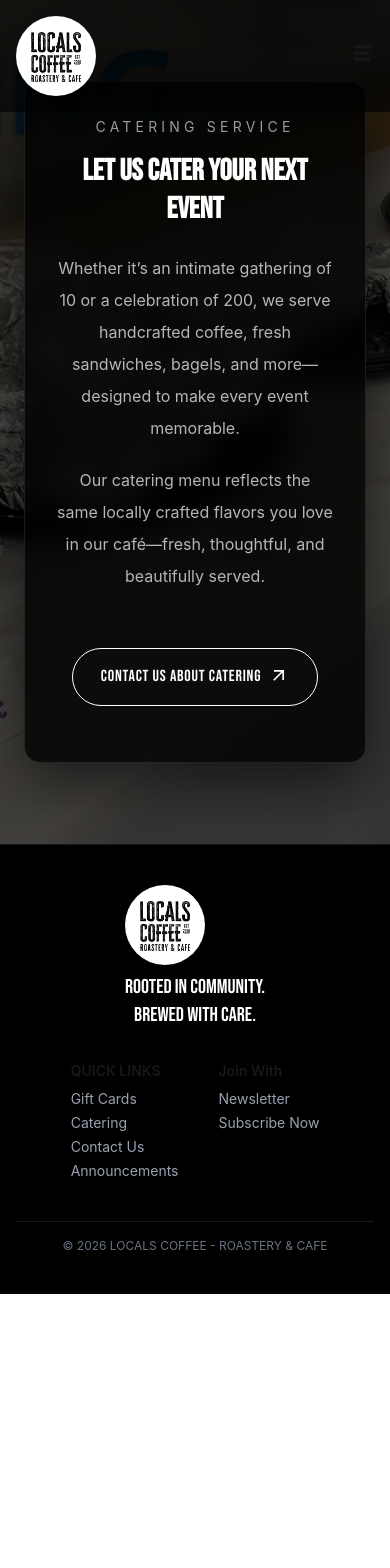
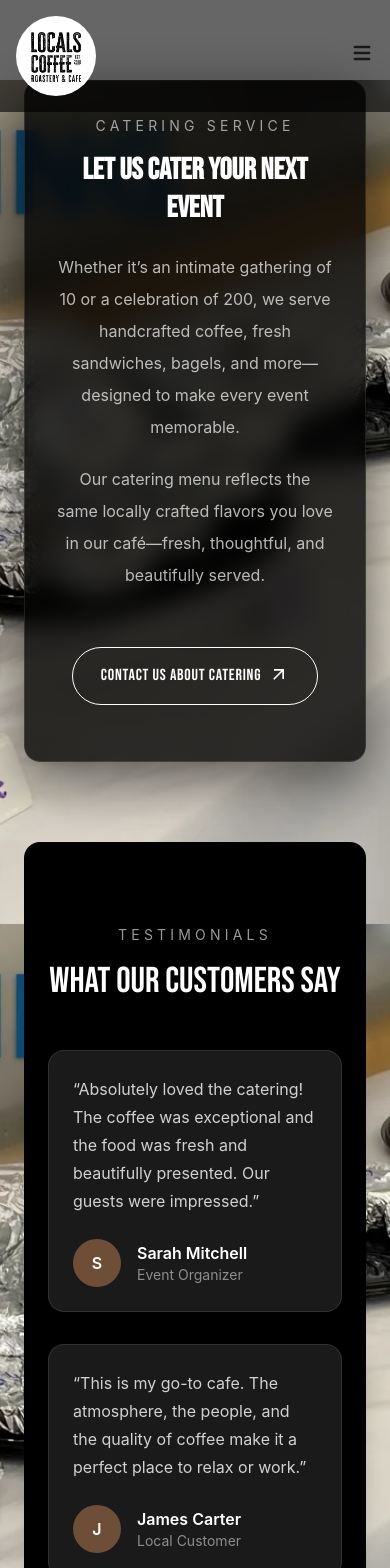
Before and after one commit to Bushra01-Dhaka/Locals-Coffee---Roastery-Cafe, a React (Vite) app: page /catering in a window 390 px wide. Shown: the top 1568 px of the page. Before the commit the page ends 1294 px from the top, so only its background shows below. Built offline with nearby package versions, Linux system fonts and the light colour scheme.

Commit message:
Created Testimonial page and also make it respponsive

```diff
--- /dev/null
+++ b/public/menu.json
@@ -0,0 +1,103 @@
+{
+  "categories": [
+    {
+      "id": "drinks",
+      "name": "Drinks",
+      "items": [
+        {
+          "id": 1,
+          "name": "Latte",
+          "price": 4.5,
+          "hasOptions": true,
+          "options": {
+            "milk": ["Whole", "Almond", "Oat", "Soy"],
+            "size": ["Small", "Medium", "Large"]
+          }
+        },
+        {
+          "id": 2,
+          "name": "Cappuccino",
+          "price": 4.5,
+          "hasOptions": true
+        },
+        {
+          "id": 3,
+          "name": "Cold Brew",
+          "price": 3.75
+        },
+        {
+          "id": 4,
+          "name": "Coconut Dream Latte",
+          "price": 4.75,
+          "tag": "seasonal"
+        }
+      ]
+    },
+
+    {
+      "id": "food",
+      "name": "Food",
+      "items": [
+        {
+          "id": 101,
+          "name": "Egg & Cheese Sandwich",
+          "price": 5.75,
+          "hasOptions": true,
+          "options": {
+            "bread": ["Bagel", "Toast"],
+            "protein": ["Bacon", "Sausage", "Chicken Sausage", "Pork Roll"]
+          }
+        },
+        {
+          "id": 102,
+          "name": "Salmon Bagel",
+          "price": 10.5
+        },
+        {
+          "id": 103,
+          "name": "Muffin",
+          "price": 4.0
+        }
+      ]
+    },
+
+    {
+      "id": "snacks",
+      "name": "Snacks / Bottled Drinks",
+      "items": [
+        {
+          "id": 201,
+          "name": "Chocolate Milk",
+          "price": 2.0
+        },
+        {
+          "id": 202,
+          "name": "Orange Juice",
+          "price": 3.0
+        },
+        {
+          "id": 203,
+          "name": "Hash Browns",
+          "price": 1.5
+        }
+      ]
+    },
+
+    {
+      "id": "coffee",
+      "name": "Fresh Roasted Coffee",
+      "items": [
+        {
+          "id": 301,
+          "name": "Dark Roast (1lb)",
+          "price": 15
+        },
+        {
+          "id": 302,
+          "name": "Medium Roast (1lb)",
+          "price": 15
+        }
+      ]
+    }
+  ]
+}
--- a/src/Pages/CateringSection/CateringSection.jsx
+++ b/src/Pages/CateringSection/CateringSection.jsx
@@ -1,22 +1,26 @@
 import React from "react";
 import cateringImg from "../../assets/17.png";
 import { MdArrowOutward } from "react-icons/md";
+import TestimonialSection from "../TestimonialSection/TestimonialSection";
 
 const CateringSection = () => {
   return (
     <section
-      className="relative min-h-[100vh] flex items-center justify-center px-6 md:px-10 lg:px-16"
+      className="relative min-h-[100vh] bg-fixed  px-6 md:px-10 lg:px-16"
       style={{
         backgroundImage: `url(${cateringImg})`,
         backgroundSize: "cover",
         backgroundPosition: "center",
       }}
     >
-      {/* Dark overlay for readability */}
-      <div className="absolute inset-0 bg-black/70"></div>
+      <div>
+        {/* Dark overlay for readability */}
+      {/* <div className="absolute inset-0 bg-black/70"></div> */}
 
       {/* Floating content card */}
-      <div className="relative z-10 max-w-3xl text-center my-20 bg-black/80 backdrop-blur-md p-8 md:p-12 rounded-2xl border border-white/10 shadow-[0_20px_60px_rgba(0,0,0,0.6)]">
+      <div
+      data-aos="zoom-in" data-aos-offset="200" data-aos-easing="ease-in-out" data-aos-duration="1000"
+      className="relative z-10 max-w-3xl text-center my-20 bg-black/80 backdrop-blur-md p-8 md:p-12 rounded-2xl border border-white/10 shadow-[0_20px_60px_rgba(0,0,0,0.6)]">
         <span className="mb-4 inline-block text-sm uppercase tracking-[0.3em] text-white/60">
           Catering Service
         </span>
@@ -41,6 +45,13 @@
           <MdArrowOutward className="ml-2 inline text-xl transition group-hover:translate-x-1 group-hover:-translate-y-1" />
         </button>
       </div>
+      </div>
+
+      {/* testimonial section */}
+      <div>
+        <TestimonialSection/>
+      </div>
+
     </section>
   );
 };
--- a/src/Pages/Home/Home.jsx
+++ b/src/Pages/Home/Home.jsx
@@ -2,6 +2,7 @@
 import AboutUs from "../AboutUs/AboutUs"
 import Gallery from "../Gallery/Gallery"
 import OurStory from "../Our Story/OurStory"
+import TestimonialSection from "../TestimonialSection/TestimonialSection"
 
 
 const Home = () => {
@@ -11,6 +12,7 @@
         <AboutUs/>
         <OurStory/>
         <Gallery/>
+        <TestimonialSection/>
     </div>
   )
 }
--- /dev/null
+++ b/src/Pages/TestimonialSection/TestimonialSection.jsx
@@ -0,0 +1,62 @@
+import React from "react";
+
+const testimonials = [
+  {
+    id: 1,
+    name: "Sarah Mitchell",
+    role: "Event Organizer",
+    text: "Absolutely loved the catering! The coffee was exceptional and the food was fresh and beautifully presented. Our guests were impressed.",
+  },
+  {
+    id: 2,
+    name: "James Carter",
+    role: "Local Customer",
+    text: "This is my go-to cafe. The atmosphere, the people, and the quality of coffee make it a perfect place to relax or work.",
+  },
+  {
+    id: 3,
+    name: "Emily Rodriguez",
+    role: "Business Owner",
+    text: "We hired them for a corporate event and everything was flawless. Professional service and amazing taste.",
+  },
+];
+
+const TestimonialSection = () => {
+  return (
+    <section
+    data-aos="fade-up" data-aos-offset="200" data-aos-easing="ease-in-out" data-aos-duration="1000"
+    className="bg-black py-20 rounded-t-2xl px-6 md:px-10 lg:px-16">
+      <div className="max-w-7xl mx-auto text-center mb-12">
+        <span className="text-white/60 uppercase tracking-[0.3em] text-sm">
+          Testimonials
+        </span>
+        <h2 className="text-4xl md:text-6xl font-style text-white mt-4">
+          What Our Customers Say
+        </h2>
+      </div>
+
+      <div className="grid gap-8 md:grid-cols-2 lg:grid-cols-3 max-w-7xl mx-auto">
+        {testimonials.map((item) => (
+          <div
+            key={item.id}
+            className="bg-[#1a1a1a] border border-white/10 rounded-2xl p-6 md:p-8 shadow-[0_10px_40px_rgba(0,0,0,0.6)] hover:translate-y-[-5px] transition duration-300"
+          >
+            <p className="text-white/80 leading-7 mb-6">“{item.text}”</p>
+
+            <div className="flex items-center gap-4">
+              <div className="w-12 h-12 rounded-full bg-[#6f4e37] flex items-center justify-center text-white font-semibold">
+                {item.name.charAt(0)}
+              </div>
+              <div>
+                <h4 className="text-white font-semibold">{item.name}</h4>
+                <p className="text-white/50 text-sm">{item.role}</p>
+              </div>
+            </div>
+          </div>
+        ))}
+      </div>
+    </section>
+  );
+};
+
+export default TestimonialSection;
--- a/src/Routes/router.jsx
+++ b/src/Routes/router.jsx
@@ -4,6 +4,7 @@
 import Home from "../Pages/Home/Home";
 import AboutUs from "../Pages/AboutUs/AboutUs";
 import CateringSection from "../Pages/CateringSection/CateringSection";
+import TestimonialSection from "../Pages/TestimonialSection/TestimonialSection";
 
 const router = createBrowserRouter([
   {
@@ -21,6 +22,10 @@
     {
       path:"/catering",
       Component: CateringSection,
+    },
+    {
+      path:"/testimonial",
+      Component: TestimonialSection,
     }
   ]
   },
```
